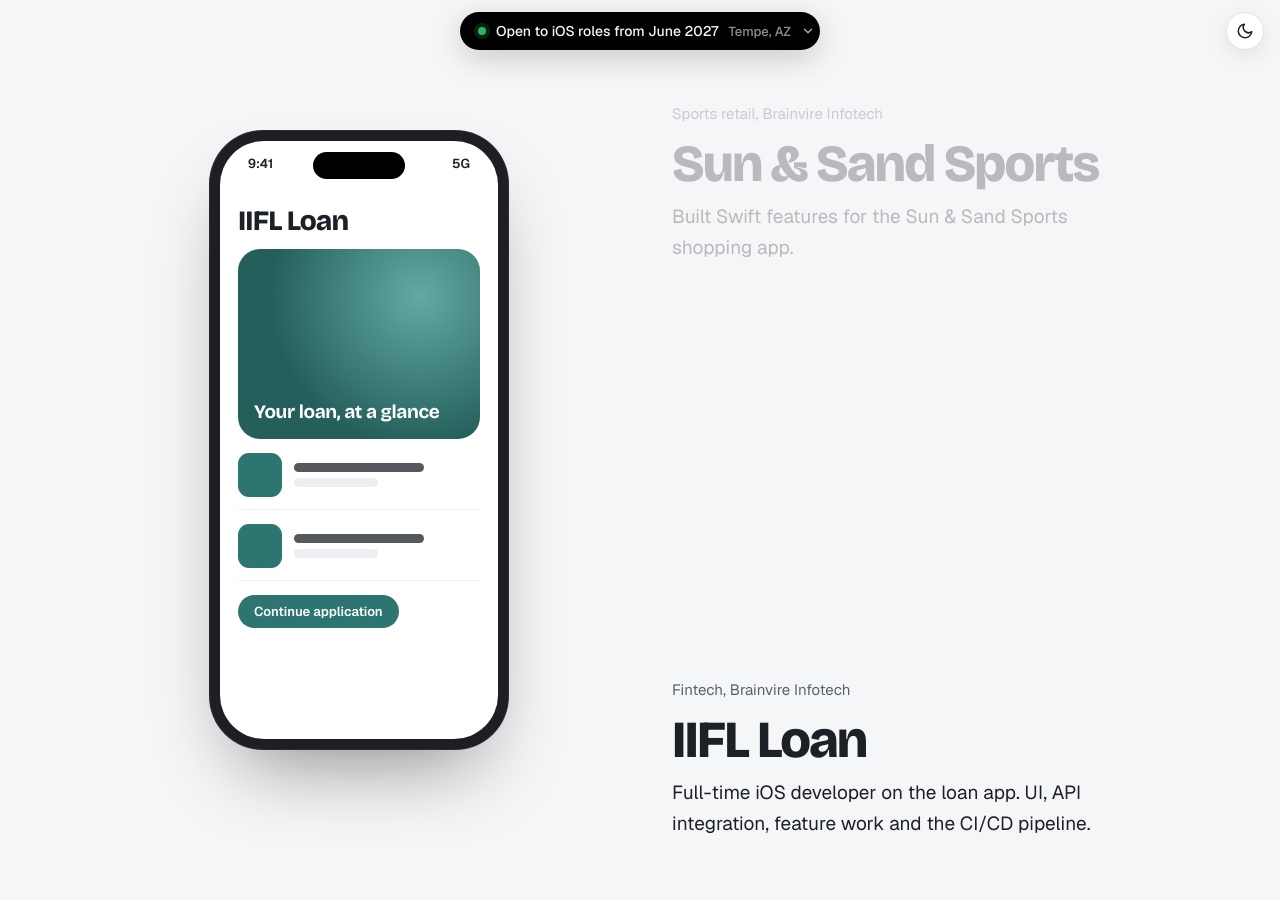
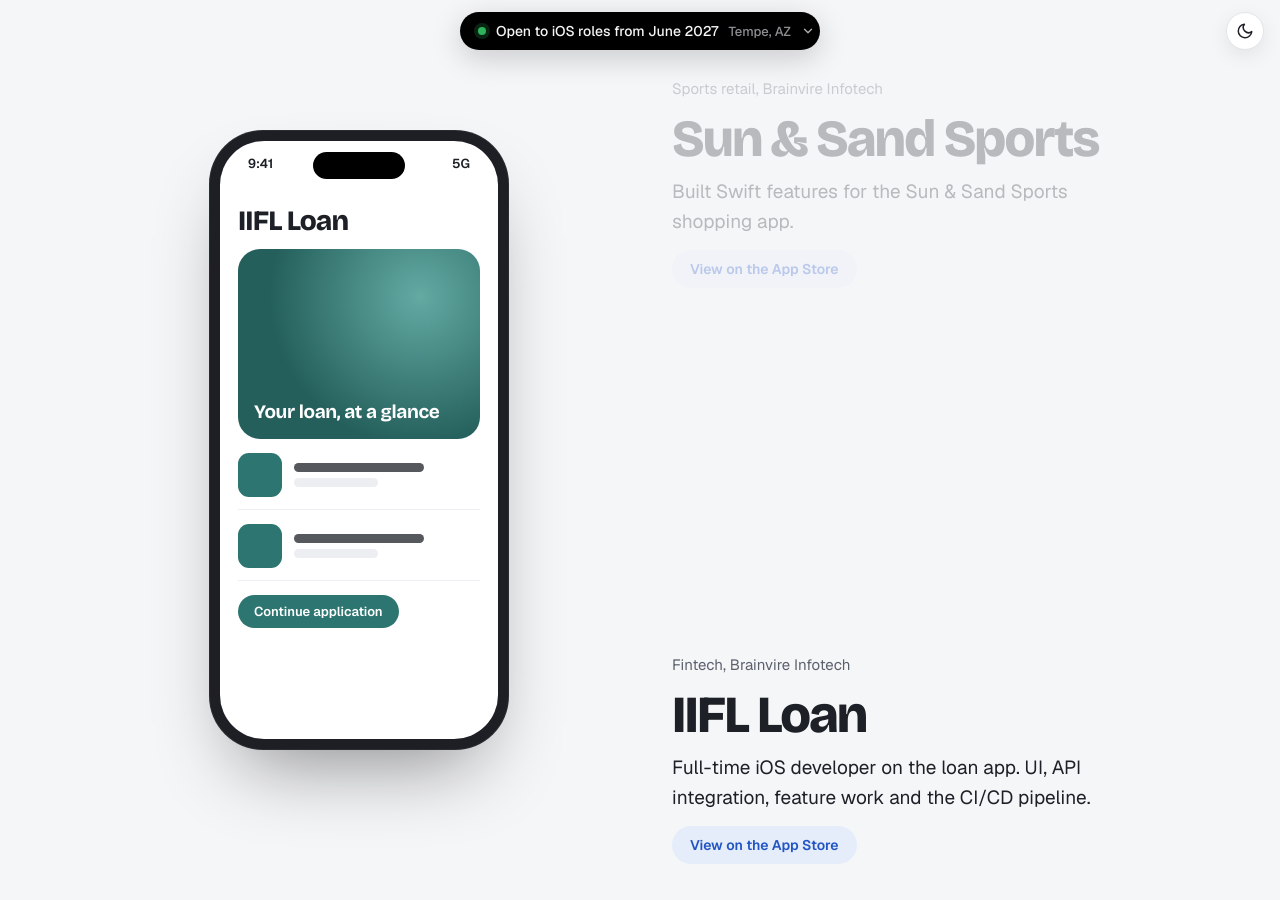
Before and after one commit to patelsid1211/patelsid1211.github.io, a Jekyll site: the page index.html, which Jekyll copies as it is, in a window 1280 px wide and 900 px high, scrolled down 3226 px. Built offline with Jekyll 4.4.1, drawn with Linux system fonts in a browser that asks for light colours; some of the changed text lies outside the part shown.

Commit message:
Add App Store links for Sun & Sand Sports, IIFL and Alabama Power

```diff
--- a/index.html
+++ b/index.html
@@ -480,16 +480,19 @@ footer { padding-block: 28px 48px; color: var(--muted); font-size: 14px; display
           <span class="kind">Sports retail, Brainvire Infotech</span>
           <h3>Sun &amp; Sand Sports</h3>
           <p>Built Swift features for the Sun &amp; Sand Sports shopping app.</p>
+          <a class="store" href="https://apps.apple.com/us/app/sun-sand-sports-shop-online/id1163601891" target="_blank" rel="noopener">View on the App Store</a>
         </li>
         <li class="step">
           <span class="kind">Fintech, Brainvire Infotech</span>
           <h3>IIFL Loan</h3>
           <p>Full-time iOS developer on the loan app. UI, API integration, feature work and the CI/CD pipeline.</p>
+          <a class="store" href="https://apps.apple.com/in/app/iifl-gold-business-loans/id1066732918" target="_blank" rel="noopener">View on the App Store</a>
         </li>
         <li class="step">
           <span class="kind">Energy utility, Accenture</span>
           <h3>Alabama Power</h3>
           <p>Migrated the customer iOS app from UIKit to SwiftUI.</p>
+          <a class="store" href="https://apps.apple.com/us/app/alabama-power/id1629473449" target="_blank" rel="noopener">View on the App Store</a>
         </li>
         <li class="step">
           <span class="kind">Client Clearesult, Rlogical Techsoft</span>
```
